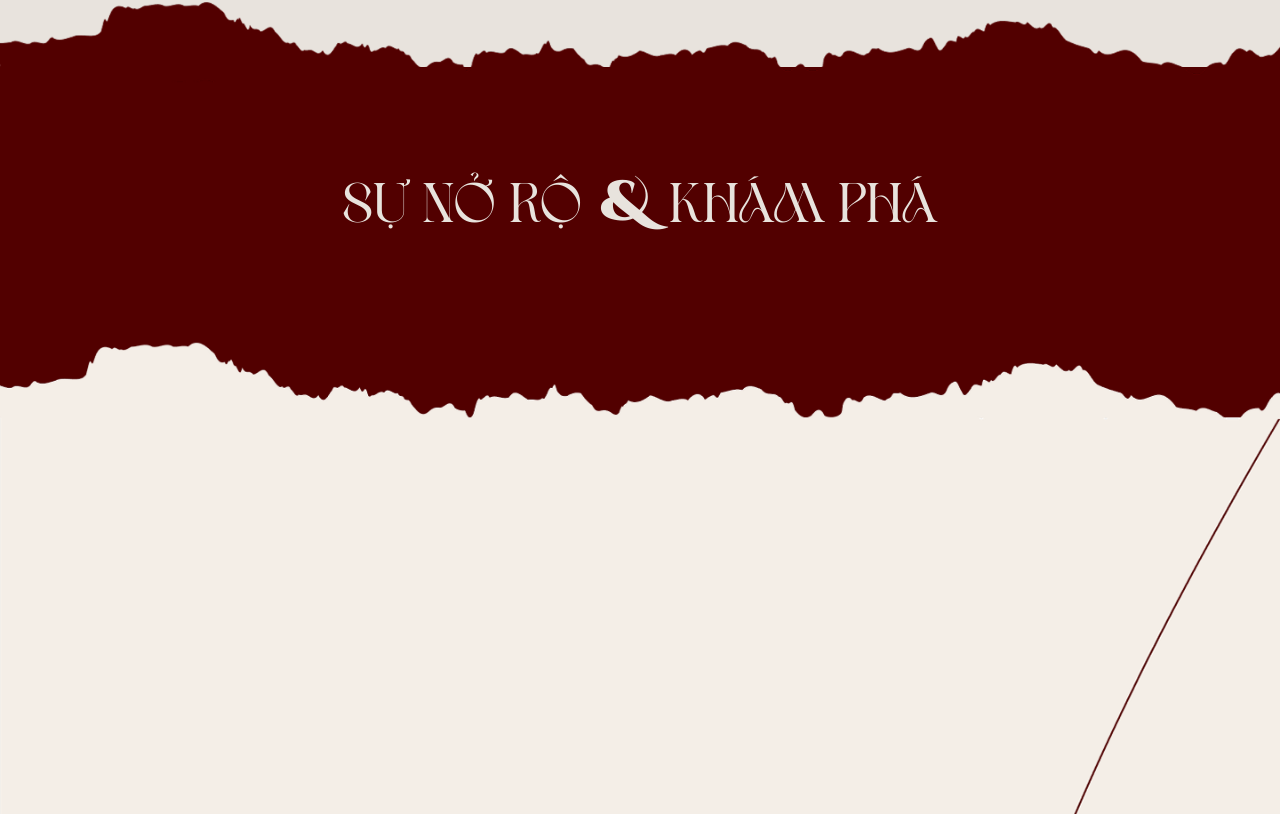
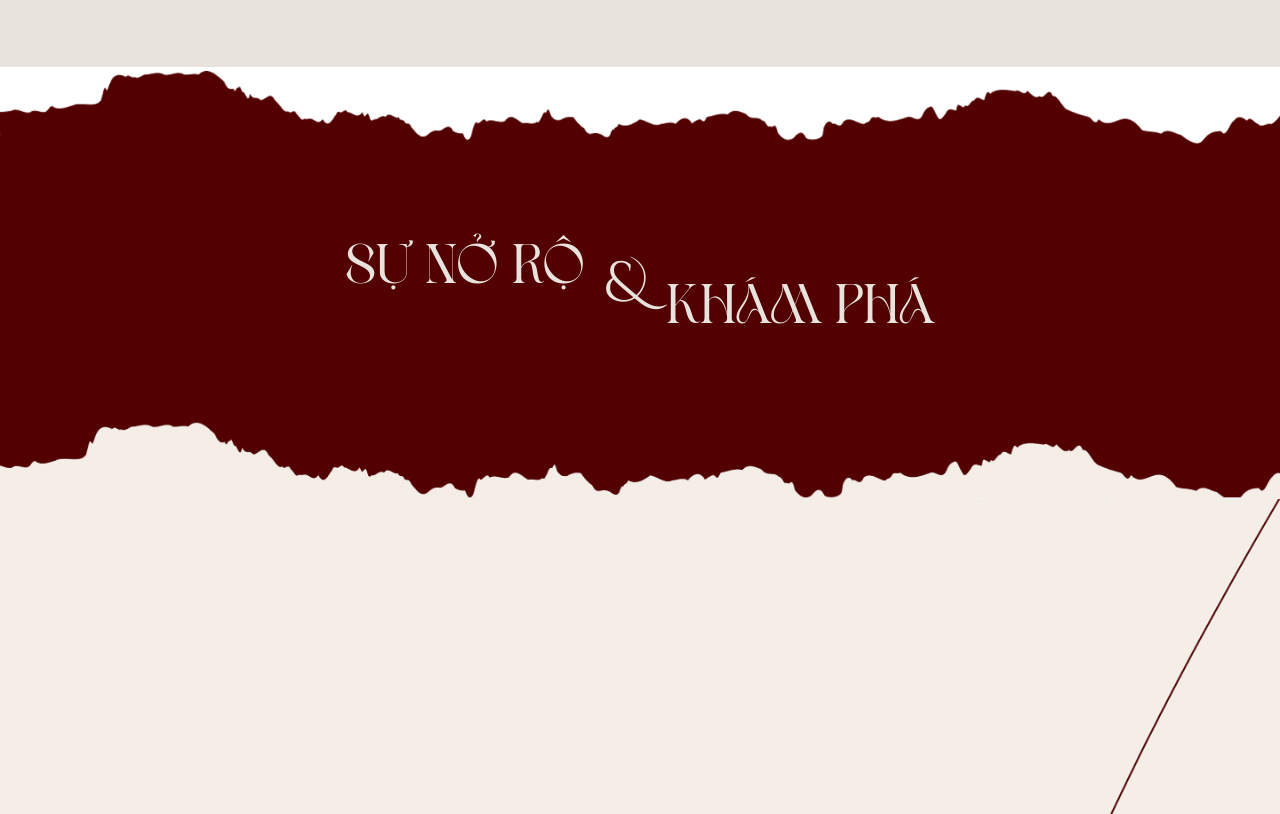
Before and after one commit to TanhGenz/sebt-web, a React (Vite) app: page / in a window 1280 px wide. Shown: the part 2006-2820 px from the top of the page. Built offline with nearby package versions, Linux system fonts and the light colour scheme.

Commit message:
feat: update ui

```diff
--- a/src/sections/HeroHeadline.tsx
+++ b/src/sections/HeroHeadline.tsx
@@ -1,22 +1,16 @@
 export default function HeroHeadline() {
     return (
-        <section className="w-full bg-secondary">
+        <section className="w-full">
             <div className="relative w-full">
-                <div className="absolute -translate-y-[80%] w-full">
-                    <img src="images/decor/paper.png" alt="" className="w-full"/>
-                </div>
-
-
-                <div className="flex flex-col items-center py-[7.4dvw]">
+                <img src="images/decor/paper.png" alt="" className="w-full h-auto translate-y-[4px] object-contain" />
+                <div className="bg-secondary flex flex-col items-center py-[7.4dvw]">
                     <div className="flex gap-[1.4dvw] text-[4.4dvw] text-beige items-center">
-                        <h1 className="font-lamoric "> SỰ NỞ RỘ</h1>
+                        <h1 className="font-lamoric translate-y-[-20px]">SỰ NỞ RỘ</h1>
                         <h1 className="font-cinzel">&</h1>
-                        <h1 className="font-lamoric ">KHÁM PHÁ</h1>
+                        <h1 className="font-lamoric translate-y-[20px]">KHÁM PHÁ</h1>
                     </div>
                 </div>
             </div>
-
-
         </section>
     );
 }
--- a/src/sections/Intro.tsx
+++ b/src/sections/Intro.tsx
@@ -1,15 +1,12 @@
 export default function Intro() {
   return (
-    <section className="relative w-full">
-
-
+    <section className="relative w-full translate-y-[-1px]">
       <div className=" w-full h-full">
         <img
           src="/images/decor/introDecor/background-intro.png"
           alt="background intro"
           className="w-full h-full object-contain "
         />
-
       </div>
 
       <div className="absolute translate-x-1/2 -translate-y-[100%] w-max flex items-center justify-center mx-auto pb-[1.45dvw]">
--- a/src/sections/Journey.tsx
+++ b/src/sections/Journey.tsx
@@ -56,15 +56,15 @@ export default function Journey() {
 
       {/* paper decor */}
       <div className="absolute top-0 left-0 w-full -translate-y-[90%]">
-          <img src="images/decor/paper.png" alt="paper-decor" className="w-full h-full object-contain" />
+        <img src="images/decor/paper.png" alt="paper-decor" className="w-full h-full object-contain" />
       </div>
 
       <div className="relative z-10 flex flex-col pb-[53px] gap-[68px]">
 
-          <div className="flex flex-col items-center">
-            <h1 className="text-center font-lamoric text-beige text-[4.4dvw]">
-              HÀNH TRÌNH 7 PHẦN
-            </h1>
+        <div className="flex flex-col items-center">
+          <h1 className="text-center font-lamoric text-beige text-[4.4dvw]">
+            HÀNH TRÌNH 7 PHẦN
+          </h1>
           <img
             src="src\assets\icons\line-white.svg"
             alt="content-section-line"
@@ -73,13 +73,13 @@ export default function Journey() {
         </div>
 
         {/* board layout */}
-        <div className="w-[908px] border border-white mx-auto  py-[62px] pl-[55px] pr-[15px]">
+        <div className="lg:w-[908px] w-full lg:border border-0 border-white mx-auto py-[62px] pl-[55px] pr-[15px]">
           {lessonList.map((lesson) => (
             <div className="flex gap-[100px]" key={lesson.number}>
 
               {/* Number in left layout */}
               <div className="w-[180px] flex-shrink-0 flex items-center  leading-none  border-r  boder-solid">
-                <p  className="font-onebold text-[120px] text-beige ">{lesson.number}</p>
+                <p className="font-onebold text-[120px] text-beige ">{lesson.number}</p>
 
               </div>
 
--- a/src/styles/globals.css
+++ b/src/styles/globals.css
@@ -76,10 +76,8 @@ body {
   font-style: normal;
 }
 
-
 @font-face {
   font-family: "Cinzel";
-  src: url("../assets/fonts/CinzelDecorative.ttf") format("opentype");
+  src: url("../assets/fonts/CinzelDecorative-Regular.ttf") format("opentype");
   font-weight: 400;
-  font-style: normal;
 }
```
Also changed, not shown: src/assets/fonts/CinzelDecorative-Regular.ttf (added), src/assets/fonts/CinzelDecorative.ttf (deleted).
